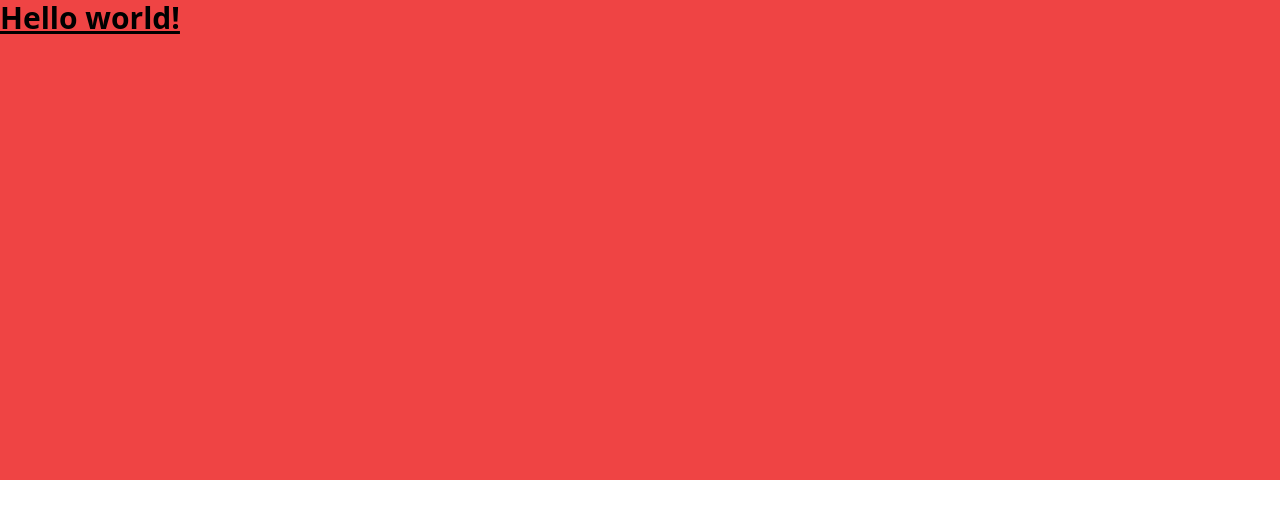
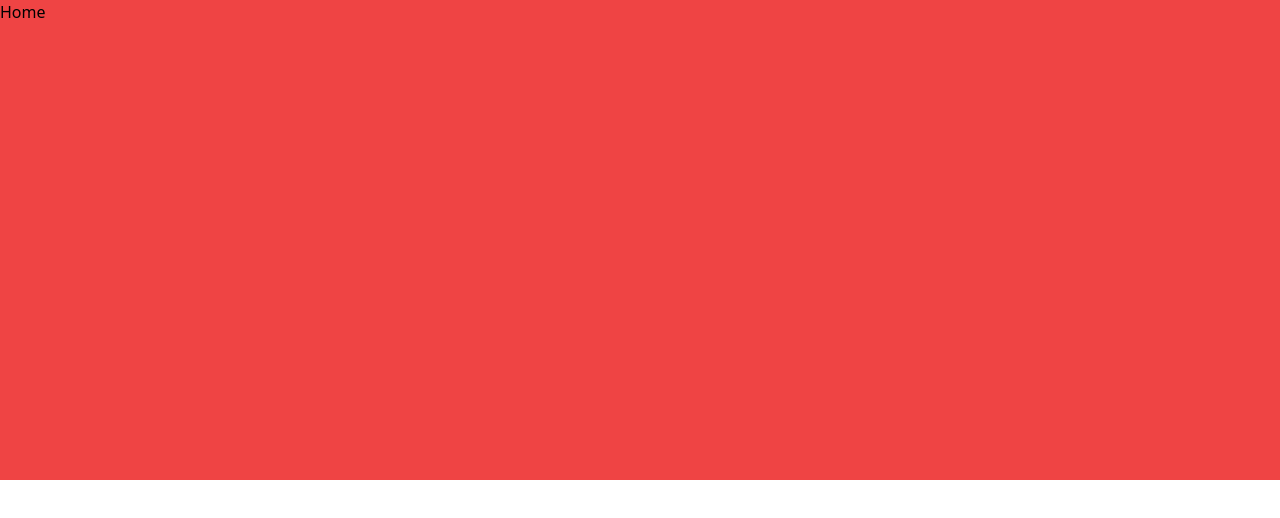
Before and after one commit to JotaPrimo/miniblog, a React (Vite) app: page / in a window 1280 px wide. Shown: the top 518 px of the page. Built offline with nearby package versions, Linux system fonts and the light colour scheme.

Commit message:
122. Configurando o React Router

```diff
--- a/package.json
+++ b/package.json
@@ -12,7 +12,8 @@
   "dependencies": {
     "firebase": "^9.23.0",
     "react": "^18.2.0",
-    "react-dom": "^18.2.0"
+    "react-dom": "^18.2.0",
+    "react-router-dom": "^6.14.0"
   },
   "devDependencies": {
     "@types/react": "^18.0.37",
--- a/src/App.jsx
+++ b/src/App.jsx
@@ -1,11 +1,30 @@
 import "./App.css";
+
+//imports do route
+import { BrowserRouter, Routes, Route, Navigate } from "react-router-dom";
+
+
+// pages
+import About from "./pages/About/About";
+import Home from "./pages/Home/Home";
+import NotFound from "./pages/NotFound/NotFound";
+
+
 
 function App() {
   return (
     <>
-      <div className="container">
-        <h1 className="text-3xl font-bold underline">Hello world!</h1>
-      </div>
+      <BrowserRouter>
+        <div className="container">
+          <Routes>
+            <Route path="/" element={ <Home />}></Route>
+            <Route path="/about" element={ <About /> }></Route>
+
+            {/** NOT FOUND */}
+            <Route path="*" element={<NotFound /> }></Route>
+          </Routes>
+        </div>
+      </BrowserRouter>
     </>
   );
 }
--- /dev/null
+++ b/src/pages/About/About.jsx
@@ -0,0 +1,10 @@
+// css
+import styles from "./About.module.css"
+
+const About = () => {
+  return (
+    <div>About</div>
+  )
+}
+
+export default About
--- /dev/null
+++ b/src/pages/Home/Home.jsx
@@ -0,0 +1,11 @@
+// css
+import styles from './Home.module.css'
+
+
+const Home = () => {
+  return (
+    <div>Home</div>
+  )
+}
+
+export default Home
--- /dev/null
+++ b/src/pages/NotFound/NotFound.jsx
@@ -0,0 +1,8 @@
+
+const NotFound = () => {
+  return (
+    <div>NotFound</div>
+  )
+}
+
+export default NotFound
```
Also changed, not shown: src/firebase/config.js (renamed from firebase/config.js), src/pages/About/About.module.css (added), src/pages/Home/Home.module.css (added), 1 other file (tests, documents, lock files or other folders).
